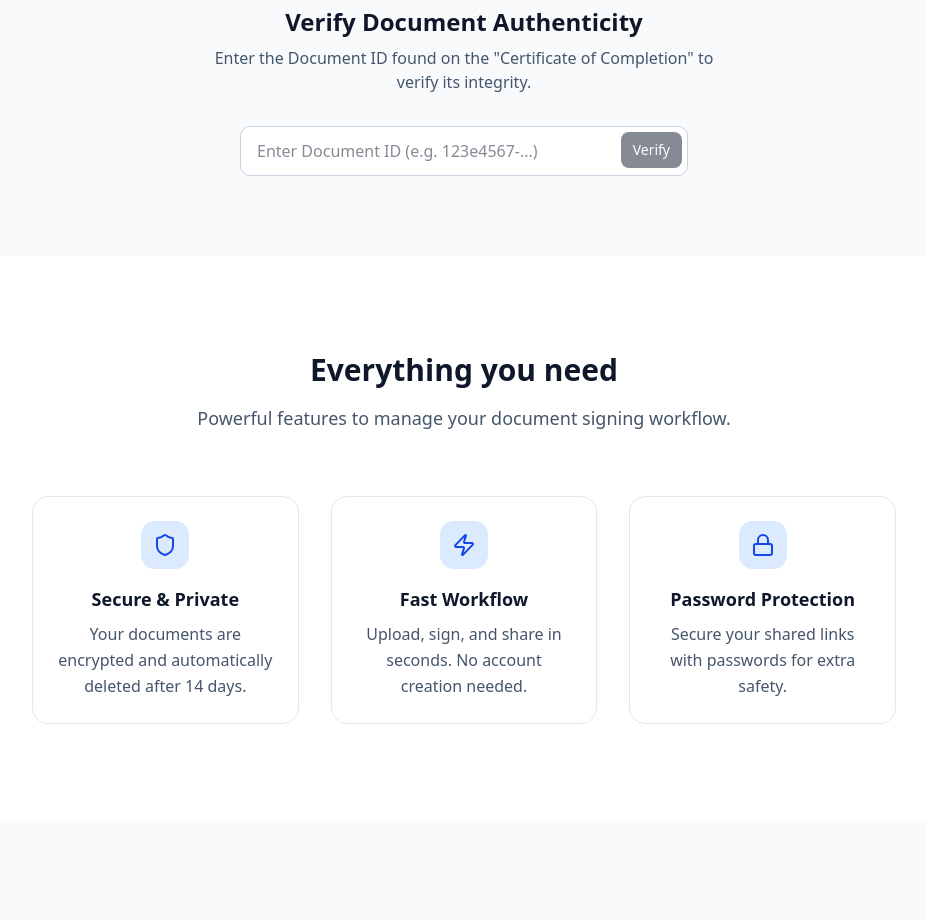
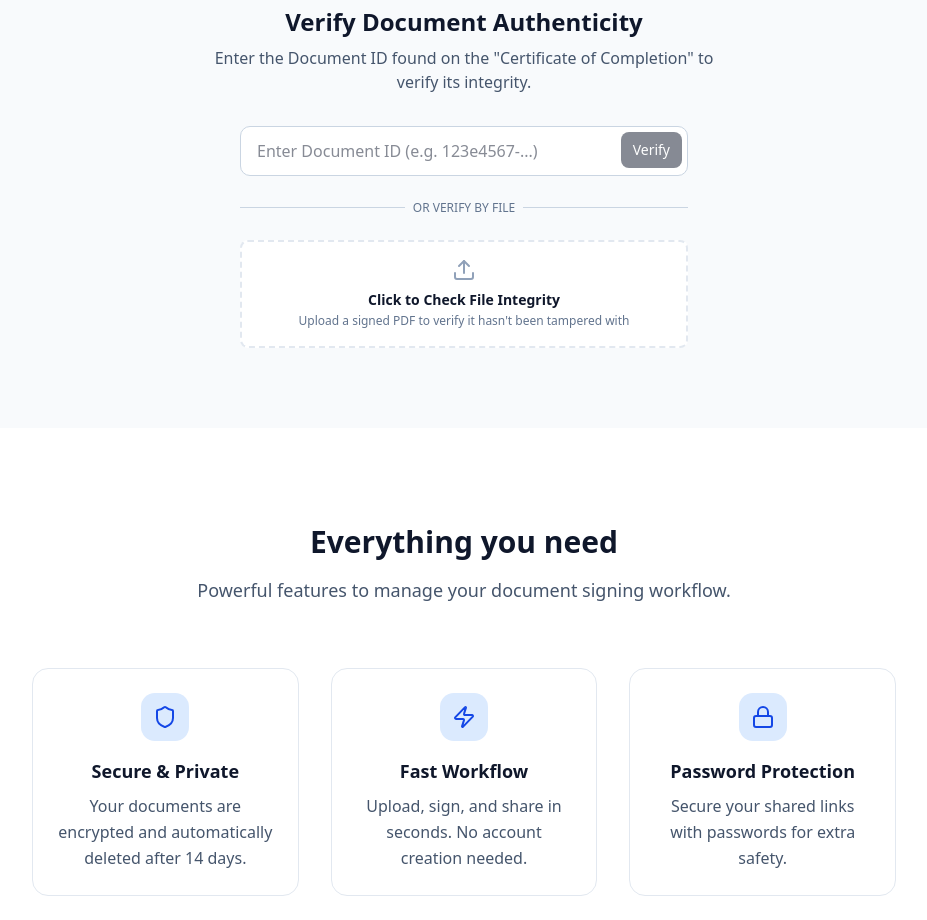
Before and after one commit to bagaswibowo/signed-app, a Next.js app: page / in a window 1280 px wide. Shown: the part 1340-2260 px from the top of the page, without its empty margins (176-1103 px from the left). Built offline with nearby package versions, Linux system fonts and the light colour scheme.

Commit message:
feat: Implement QR code generation for document verification, enhance document ID lookup, and introduce URL-aware tab navigation for file integrity checks.

```diff
--- a/app/actions.ts
+++ b/app/actions.ts
@@ -5,7 +5,9 @@ import { sql } from '@vercel/postgres';
 import { revalidatePath } from 'next/cache';
 import { redirect } from 'next/navigation';
 import { cookies } from 'next/headers';
-import { PDFDocument } from 'pdf-lib';
+import { PDFDocument, StandardFonts, rgb } from 'pdf-lib';
+import { createHash } from 'crypto';
+import QRCode from 'qrcode';
 
 interface Signature {
     id: string;
@@ -839,7 +841,7 @@ export async function assembleAndSignPdf(virtualPages: VirtualPage[]) {
 
             // QR Code
             const baseUrl = process.env.NEXT_PUBLIC_BASE_URL || 'https://signed-app.vercel.app';
-            const verificationUrl = `${baseUrl} /verify/${mainDocId}?integrity = ${integrityId} `;
+            const verificationUrl = `${baseUrl}/verify/${mainDocId}?integrity=${integrityId}`;
             const qrCodeDataUrl = await QRCode.toDataURL(verificationUrl);
             const qrCodeImage = await newPdf.embedPng(qrCodeDataUrl);
 
--- a/app/page.tsx
+++ b/app/page.tsx
@@ -277,7 +277,8 @@ export default function LandingPage() {
               </p>
             </div>
 
-            <form onSubmit={handleVerify} className="relative max-w-md mx-auto">
+            <div className="max-w-md mx-auto space-y-6">
+              <form onSubmit={handleVerify} className="relative">
                 <input
                   type="text"
                   placeholder="Enter Document ID (e.g. 123e4567-...)"
@@ -294,6 +295,28 @@ export default function LandingPage() {
                   Verify
                 </Button>
               </form>
+
+              <div className="relative">
+                <div className="absolute inset-0 flex items-center">
+                  <span className="w-full border-t border-slate-300 dark:border-slate-700" />
+                </div>
+                <div className="relative flex justify-center text-xs uppercase">
+                  <span className="bg-slate-50 dark:bg-slate-900 px-2 text-slate-500">Or verify by file</span>
+                </div>
+              </div>
+
+              <Button
+                variant="outline"
+                className="w-full border-dashed border-2 hover:border-blue-500 hover:text-blue-600 dark:hover:text-blue-400 h-auto py-4 flex flex-col items-center gap-2"
+                onClick={() => router.push('/verify?tab=file')}
+              >
+                <Upload className="w-6 h-6 text-slate-400" />
+                <div className="text-center">
+                  <span className="font-semibold block">Click to Check File Integrity</span>
+                  <span className="text-xs text-slate-500 font-normal">Upload a signed PDF to verify it hasn't been tampered with</span>
+                </div>
+              </Button>
+            </div>
           </div>
         </section>
 
--- a/app/verify/[id]/page.tsx
+++ b/app/verify/[id]/page.tsx
@@ -8,13 +8,26 @@ export default async function VerifyPage({ params, searchParams }: { params: Pro
     const { id } = await params;
     const { integrity } = await searchParams;
 
-    console.log('[VerifyPage] Verifying ID:', id);
-    console.log('[VerifyPage] Integrity param:', integrity);
+    let lookupId = '';
+    try {
+        lookupId = decodeURIComponent(id).trim();
+    } catch {
+        lookupId = id?.trim() || '';
+    }
+
+    console.log('[VerifyPage] Verifying ID (Processed):', lookupId);
 
     // Fetch document details
-    // Allow lookup by ID (UUID) or Slug
+    // Allow lookup by ID (UUID) or Slug (Case insensitive for slug)
+    // Use proper UUID casting if it looks like a UUID to avoid text comparison issues
+    const isUuid = /^[0-9a-f]{8}-[0-9a-f]{4}-[0-9a-f]{4}-[0-9a-f]{4}-[0-9a-f]{12}$/i.test(lookupId);
+
     const { rows: docs } = await sql`
-        SELECT * FROM documents WHERE id::text = ${id} OR slug = ${id}
+        SELECT * FROM documents
+        WHERE
+            (${isUuid}::boolean AND id = ${lookupId}::uuid)
+            OR
+            slug = ${lookupId}
   `;
     console.log('[VerifyPage] Docs found:', docs.length);
 
--- a/app/verify/page.tsx
+++ b/app/verify/page.tsx
@@ -1,7 +1,7 @@
 'use client';
 
-import { useState, useRef } from 'react';
-import { useRouter } from 'next/navigation';
+import { useState, useRef, useEffect } from 'react';
+import { useRouter, useSearchParams } from 'next/navigation';
 import { Card, CardContent, CardDescription, CardHeader, CardTitle } from '@/components/ui/card';
 import { Button } from '@/components/ui/button';
 import { Input } from '@/components/ui/input';
@@ -11,7 +11,25 @@ import { verifyDocumentByHash } from '@/app/actions';
 
 export default function VerifyPage() {
     const router = useRouter();
-    const [activeTab, setActiveTab] = useState('id');
+    const searchParams = useSearchParams();
+    const tabParam = searchParams.get('tab');
+
+    // Default to 'id' unless 'file' is specified
+    const [activeTab, setActiveTab] = useState(tabParam === 'file' ? 'file' : 'id');
+
+    // Update URL when tab changes without refreshing (optional but nice)
+    useEffect(() => {
+        if (tabParam && tabParam !== activeTab) {
+            // If URL changes (e.g. back button), sync state
+            setActiveTab(tabParam === 'file' ? 'file' : 'id');
+        }
+    }, [tabParam]);
+
+    const handleTabChange = (val: string) => {
+        setActiveTab(val);
+        // Shallow push to update URL
+        router.push(`/verify?tab=${val}`);
+    };
     const [verifyId, setVerifyId] = useState('');
     const [isVerifyingFile, setIsVerifyingFile] = useState(false);
     const [fileStatus, setFileStatus] = useState<'idle' | 'verifying' | 'success' | 'error'>('idle');
@@ -101,7 +119,7 @@ export default function VerifyPage() {
                         {/* Tabs Placeholder - will be replaced if Tabs component missing */}
                     </CardHeader>
                     <CardContent className="pt-6">
-                        <Tabs defaultValue="id" onValueChange={(val) => setActiveTab(val)} className="w-full">
+                        <Tabs value={activeTab} onValueChange={handleTabChange} className="w-full">
                             <TabsList className="grid w-full grid-cols-2 mb-6">
                                 <TabsTrigger value="id">By Document ID</TabsTrigger>
                                 <TabsTrigger value="file">By File Upload</TabsTrigger>
```
Lines whose indentation alone changed are shown as unchanged.
